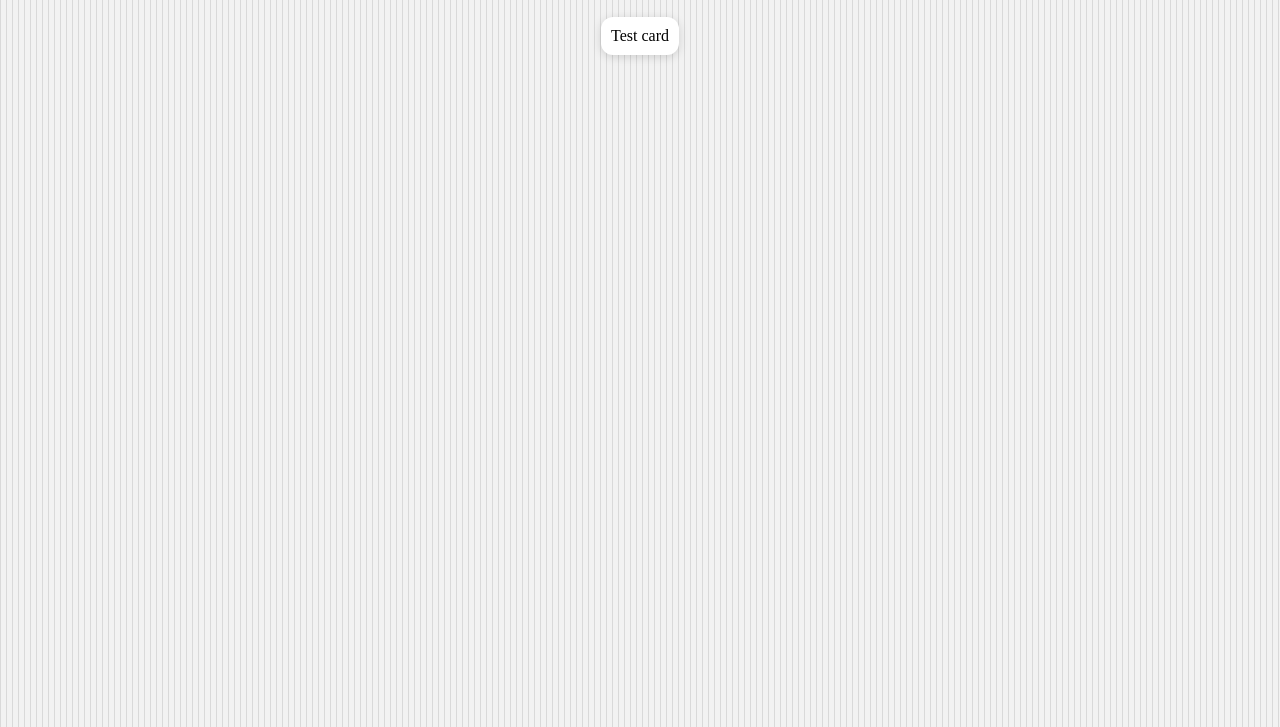
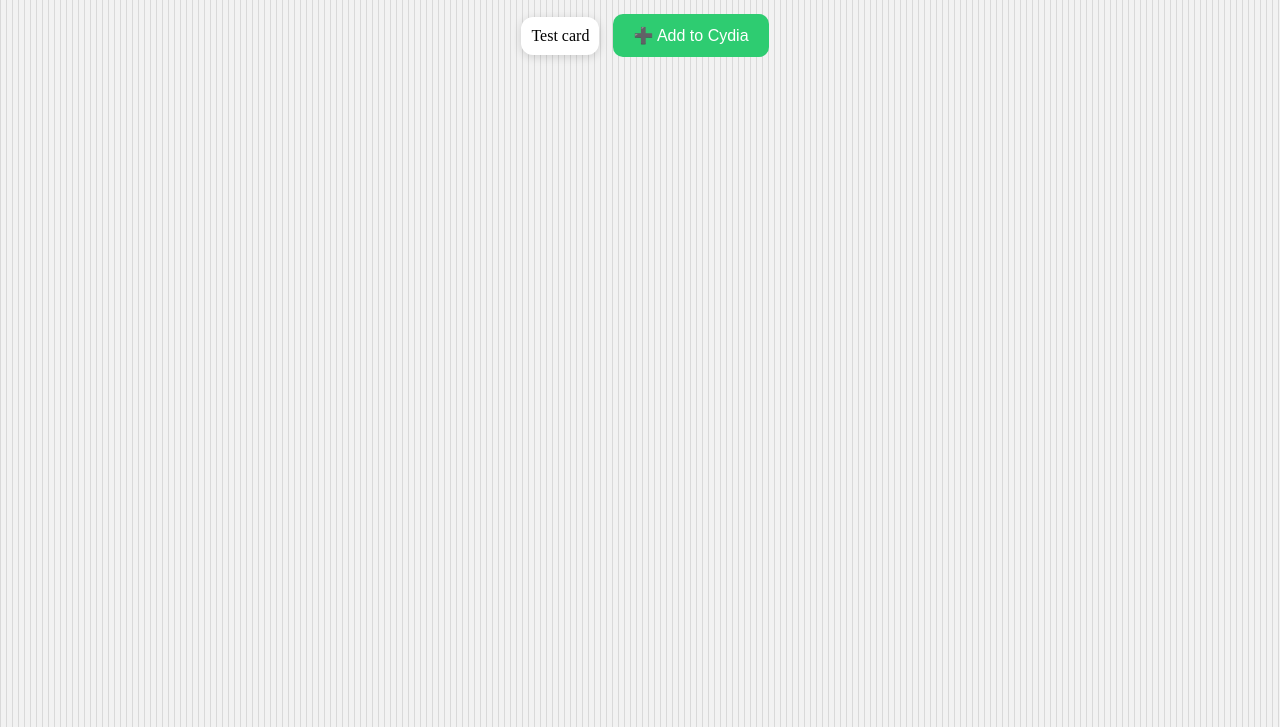
Before and after one commit to Skile109/eos45-cydia-repo-ios4-5-, a plain HTML site: page index.html in a window 1280 px wide. Shown: the part 73-800 px from the top of the page. Drawn offline with Linux system fonts and the light colour scheme.

Commit message:
Update index.html

```diff
--- a/index.html
+++ b/index.html
@@ -40,3 +40,16 @@
 
 </body>
 </html>
+<a href="cydia://url/https://skile109.github.io/eos45-cydia-repo-ios4-5-/">
+  <button style="
+    background-color: #2ecc71;
+    color: white;
+    padding: 12px 20px;
+    border: none;
+    border-radius: 10px;
+    font-size: 16px;
+    cursor: pointer;
+  ">
+    ➕ Add to Cydia
+  </button>
+</a>
```
